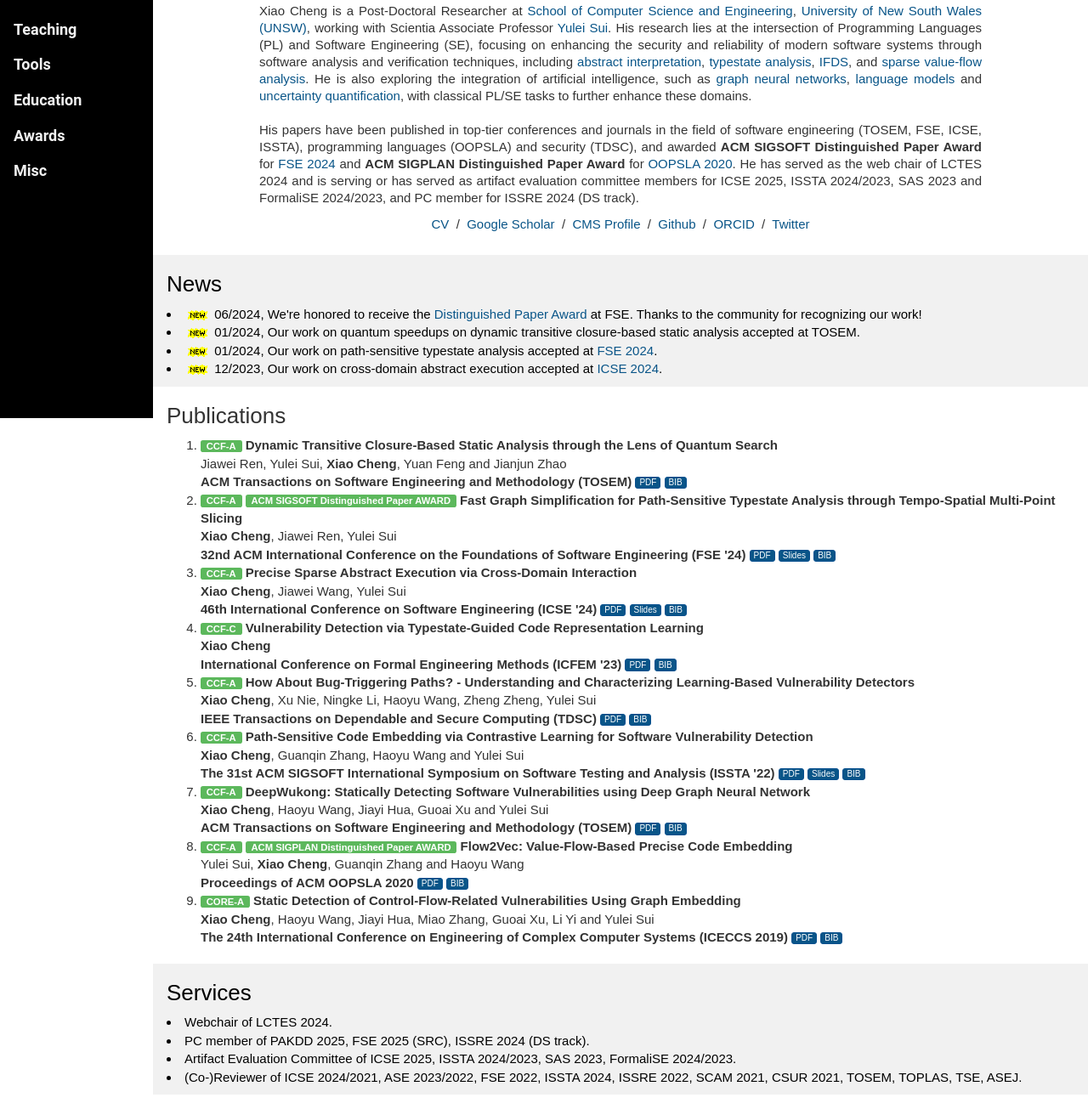
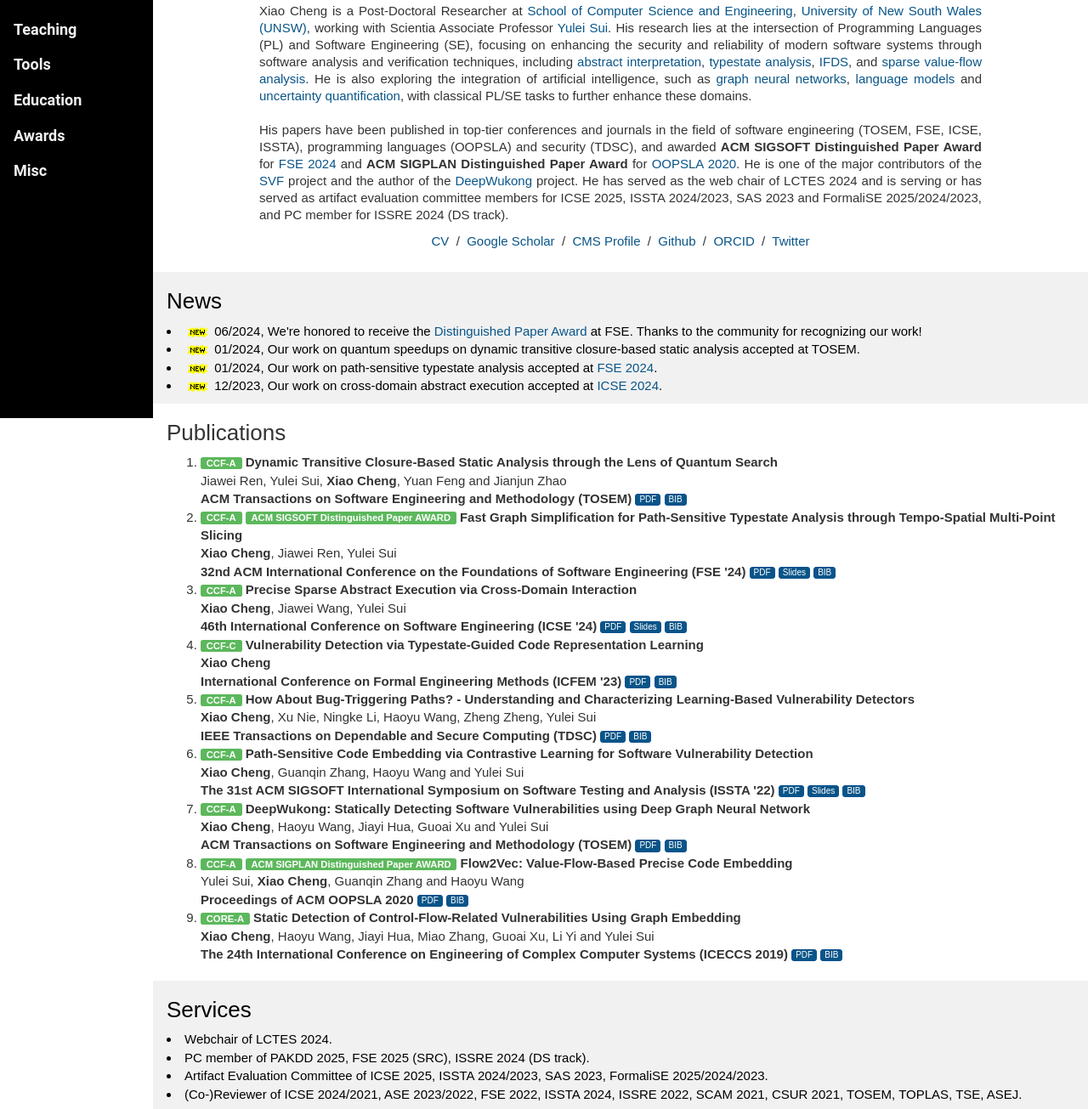
Before and after one commit to jumormt/jumormt.github.io, a plain HTML site: page index.html in a window 1280 px wide. Shown: the part 308-1613 px from the top of the page at 85% size. Drawn offline with Linux system fonts and the light colour scheme; some packages are replaced by stand-ins of ours; a script that the page names is missing.

Commit message:
Update index.html

```diff
--- a/index.html
+++ b/index.html
@@ -78,7 +78,8 @@
 		and <a href="https://en.wikipedia.org/wiki/Uncertainty_quantification">uncertainty quantification</a>, with classical PL/SE tasks to further enhance these domains.
 		<br><br>
 		His papers have been published in top-tier conferences and journals in the field of software engineering (TOSEM, FSE, ICSE, ISSTA), programming languages (OOPSLA) and security (TDSC), and awarded <b>ACM SIGSOFT Distinguished Paper Award</b> for <a href="https://2024.esec-fse.org/details/fse-2024-research-papers/49/Fast-Graph-Simplification-for-Path-Sensitive-Typestate-Analysis-through-Tempo-Spatial">FSE 2024</a> and <b>ACM SIGPLAN Distinguished Paper Award</b> for <a href="https://2020.splashcon.org/details/splash-2020-oopsla/109/Flow2Vec-Value-Flow-Based-Precise-Code-Embedding">OOPSLA 2020</a>.
-		He has served as the web chair of LCTES 2024 and is serving or has served as artifact evaluation committee members for ICSE 2025, ISSTA 2024/2023, SAS 2023 and FormaliSE 2024/2023, and PC member for ISSRE 2024 (DS track).
+		He is one of the major contributors of the <a href="https://github.com/SVF-tools/SVF">SVF</a> project and the author of the <a href="https://github.com/jumormt/DeepWukong">DeepWukong</a> project.
+		He has served as the web chair of LCTES 2024 and is serving or has served as artifact evaluation committee members for ICSE 2025, ISSTA 2024/2023, SAS 2023 and FormaliSE 2025/2024/2023, and PC member for ISSRE 2024 (DS track).
         </p>
         <p class="w3-center">
           <a href="data/Xiao_CV.pdf">CV</a> &nbsp/&nbsp
@@ -187,7 +188,7 @@
     <h3>Services</h3>
     <li> Webchair of LCTES 2024.</li>
     <li> PC member of PAKDD 2025, FSE 2025 (SRC), ISSRE 2024 (DS track).</li>
-   <li> Artifact Evaluation Committee of ICSE 2025, ISSTA 2024/2023, SAS 2023, FormaliSE 2024/2023.</li>
+   <li> Artifact Evaluation Committee of ICSE 2025, ISSTA 2024/2023, SAS 2023, FormaliSE 2025/2024/2023.</li>
 	  <li> (Co-)Reviewer of ICSE 2024/2021, ASE 2023/2022, FSE 2022, ISSTA 2024, ISSRE 2022, SCAM 2021, CSUR 2021, TOSEM, TOPLAS, TSE, ASEJ.</li>
 
   </div>
```
